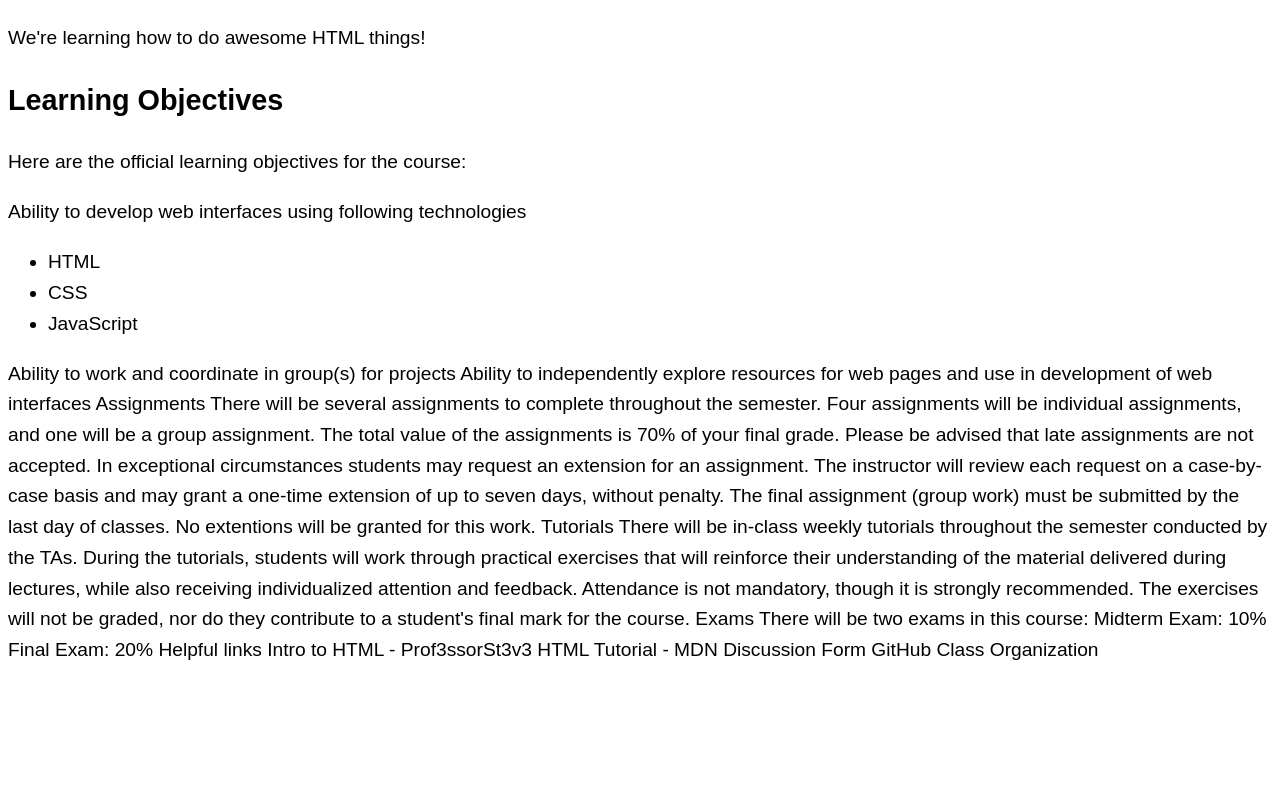
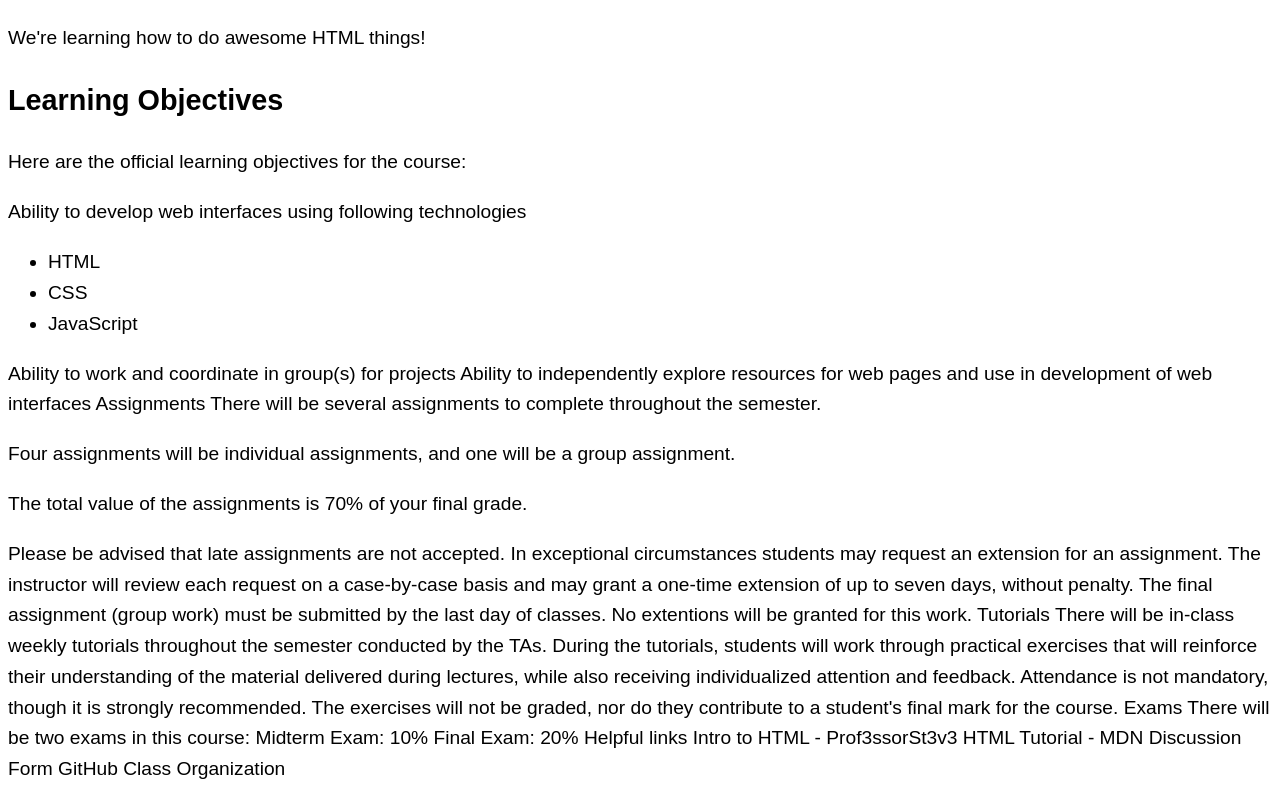
Before and after one commit to irm1005-itec1005-fall-2023/tutorial-exercise-01-IbraGoat, a plain HTML site: page index.html in a window 1280 px wide. Shown: the part 90-883 px from the top of the page. Before the commit the page ends 800 px from the top, so only its background shows below. Drawn offline with Linux system fonts and the light colour scheme.

Commit message:
Update index.html

```diff
--- a/index.html
+++ b/index.html
@@ -32,7 +32,7 @@
 
     <!-- p -->
     <!-- abbr around the word HTML -->
-    <p>We're learning how to do awesome HTML things!</p>
+    <p>We're learning how to do awesome <abbr>HTML</abbr> things!</p>
 
     <!-- h2 -->
     <h2>Learning Objectives</h2>
@@ -66,12 +66,10 @@
     There will be several assignments to complete throughout the semester.
 
     <!-- p -->
-    Four assignments will be individual assignments, and one will be a group
-    assignment.
-
+    <p>Four assignments will be individual assignments, and one will be a group
+    assignment.</p>
     <!-- p -->
-    The total value of the assignments is 70% of your final grade.
-
+    <p>The total value of the assignments is 70% of your final grade.</p>
     <!-- p -->
     Please be advised that late assignments are not accepted. In exceptional
     circumstances students may request an extension for an assignment. The
```
